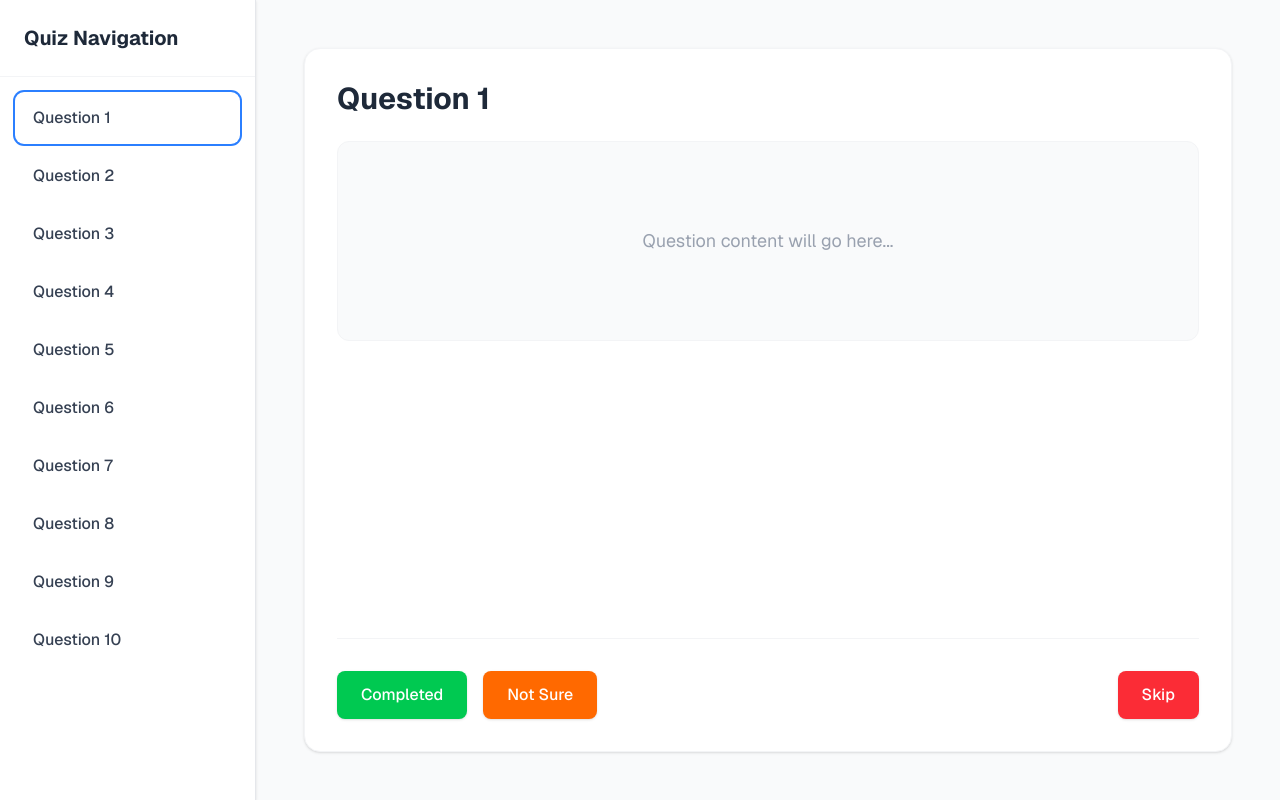
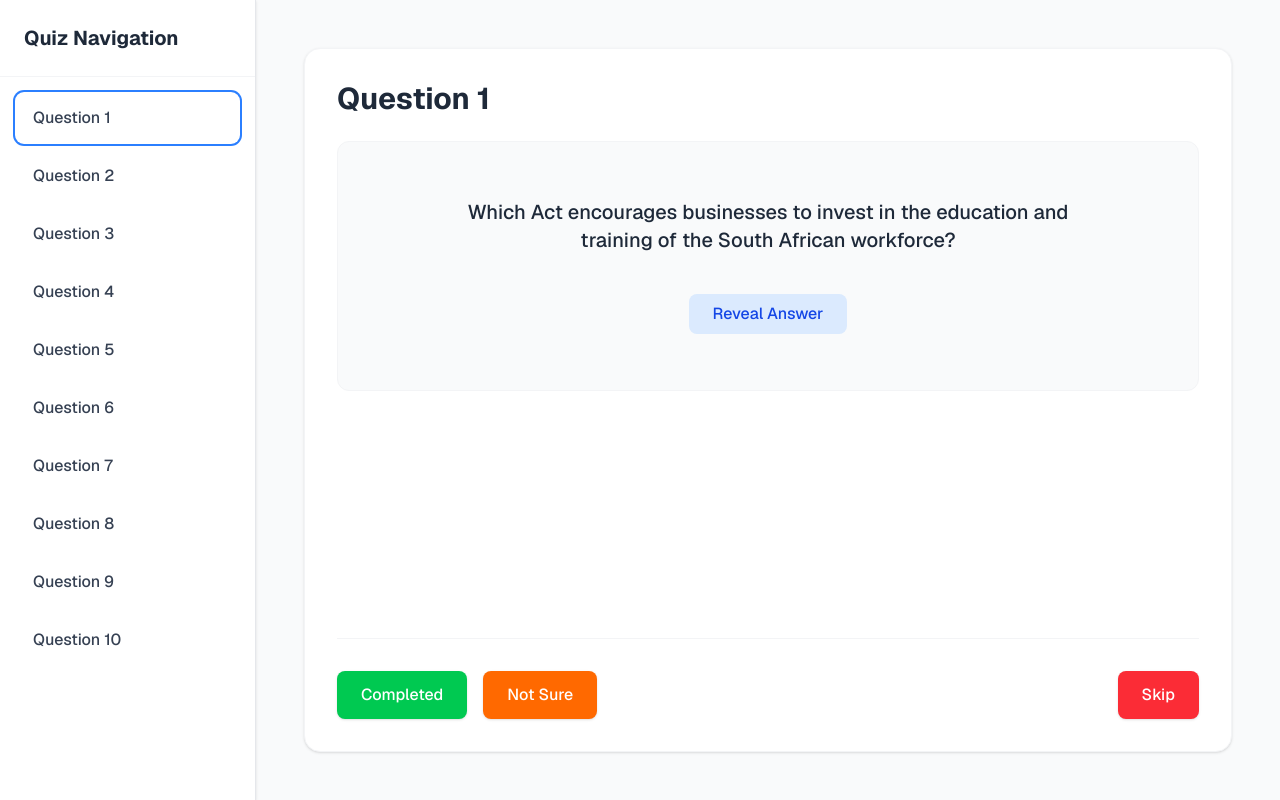
Before and after one commit to Naeiseul/StudyHub, a Next.js app: page /home in a window 1280 px wide. Built offline with nearby package versions, Linux system fonts and the light colour scheme.

Commit message:
Add 10 Business Studies questions and Reveal Answer logic

```diff
--- a/src/app/home/page.tsx
+++ b/src/app/home/page.tsx
@@ -4,9 +4,53 @@ import { useState } from "react";
 
 type QuestionStatus = "unanswered" | "completed" | "not-sure" | "skipped";
 
+const quizData = [
+  {
+    question: "Which Act encourages businesses to invest in the education and training of the South African workforce?",
+    answer: "Skills Development Act (SDA)"
+  },
+  {
+    question: "What type of intensive strategy is used when a business opens a new branch in another province to distribute their products?",
+    answer: "Market development"
+  },
+  {
+    question: "Which business environment poses challenges that a business has absolutely no control over?",
+    answer: "The macro environment"
+  },
+  {
+    question: "What is the main purpose of conducting an interview during the hiring process?",
+    answer: "To determine a candidate's suitability for the job"
+  },
+  {
+    question: "An employee is entitled to ten consecutive days of which type of leave after the birth of his or her child?",
+    answer: "Parental leave"
+  },
+  {
+    question: "What type of integration strategy is applied when a furniture manufacturer takes over their wood supplier?",
+    answer: "Backward vertical integration"
+  },
+  {
+    question: "Which tool is used to evaluate the challenges posed by the macro environment?",
+    answer: "PESTLE analysis"
+  },
+  {
+    question: "Name any TWO components of a job analysis.",
+    answer: "Job description and Job specification"
+  },
+  {
+    question: "Name any FOUR pillars of the Broad-Based Black Economic Empowerment Act (BBBEE).",
+    answer: "Management control, Ownership, Skills development, and Enterprise/supplier development"
+  },
+  {
+    question: "Give TWO legal requirements of an employment contract.",
+    answer: "It must be agreed upon by both parties and specify the remuneration package."
+  }
+];
+
 export default function Home() {
   const [activeQuestion, setActiveQuestion] = useState(0);
   const [statuses, setStatuses] = useState<QuestionStatus[]>(Array(10).fill("unanswered"));
+  const [showAnswer, setShowAnswer] = useState(false);
 
   const handleSetStatus = (status: QuestionStatus) => {
     const newStatuses = [...statuses];
@@ -16,6 +60,7 @@ export default function Home() {
     // Automatically move to the next question if it's not the last one
     if (activeQuestion < 9) {
       setActiveQuestion(activeQuestion + 1);
+      setShowAnswer(false);
     }
   };
 
@@ -31,7 +76,6 @@ export default function Home() {
     }
 
     if (isActive) {
-      // Add a blue ring if this is the currently selected question
       return `${baseColor} ring-2 ring-blue-500 ring-offset-1`;
     }
 
@@ -49,7 +93,10 @@ export default function Home() {
           {statuses.map((status, index) => (
             <button
               key={index}
-              onClick={() => setActiveQuestion(index)}
+              onClick={() => {
+                setActiveQuestion(index);
+                setShowAnswer(false);
+              }}
               className={`w-full text-left px-4 py-3 rounded-lg font-medium transition-colors border ${getStatusColor(status, activeQuestion === index)}`}
             >
               Question {index + 1}
@@ -60,11 +107,28 @@ export default function Home() {
 
       {/* Main Content Area */}
       <main className="flex-1 p-8 sm:p-12 flex flex-col">
-        <div className="bg-white rounded-2xl shadow-sm border border-gray-100 p-8 flex-1 flex flex-col">
+        <div className="bg-white rounded-2xl shadow-sm border border-gray-100 p-8 flex-1 flex flex-col relative">
           <div className="mb-8">
             <h2 className="text-3xl font-bold text-gray-800">Question {activeQuestion + 1}</h2>
-            <div className="mt-6 p-6 bg-gray-50 rounded-xl border border-gray-100 min-h-[200px] flex items-center justify-center">
-              <p className="text-gray-400 text-lg">Question content will go here...</p>
+
+            <div className="mt-6 p-8 bg-gray-50 rounded-xl border border-gray-100 min-h-[250px] flex flex-col items-center justify-center text-center gap-6">
+              <p className="text-gray-800 text-xl font-medium max-w-2xl">
+                {quizData[activeQuestion].question}
+              </p>
+
+              {showAnswer ? (
+                <div className="mt-4 p-6 bg-blue-50 border border-blue-100 rounded-lg w-full max-w-2xl transition-all">
+                  <p className="text-sm text-blue-600 font-bold mb-2 uppercase tracking-wider">Answer</p>
+                  <p className="text-blue-900 text-lg">{quizData[activeQuestion].answer}</p>
+                </div>
+              ) : (
+                <button
+                  onClick={() => setShowAnswer(true)}
+                  className="mt-4 px-6 py-2 bg-blue-100 text-blue-700 hover:bg-blue-200 rounded-lg font-medium transition-colors"
+                >
+                  Reveal Answer
+                </button>
+              )}
             </div>
           </div>
 
```
